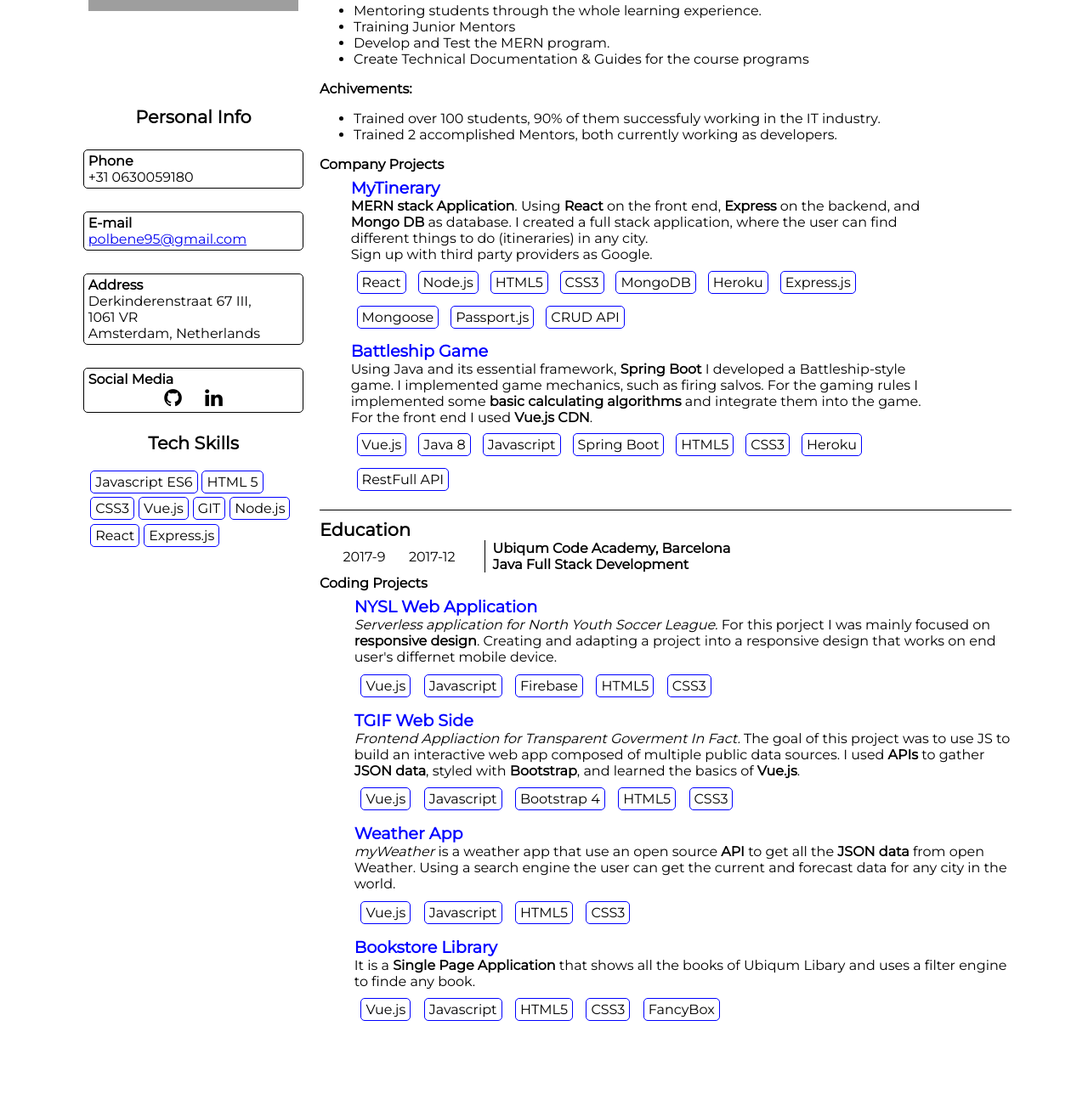
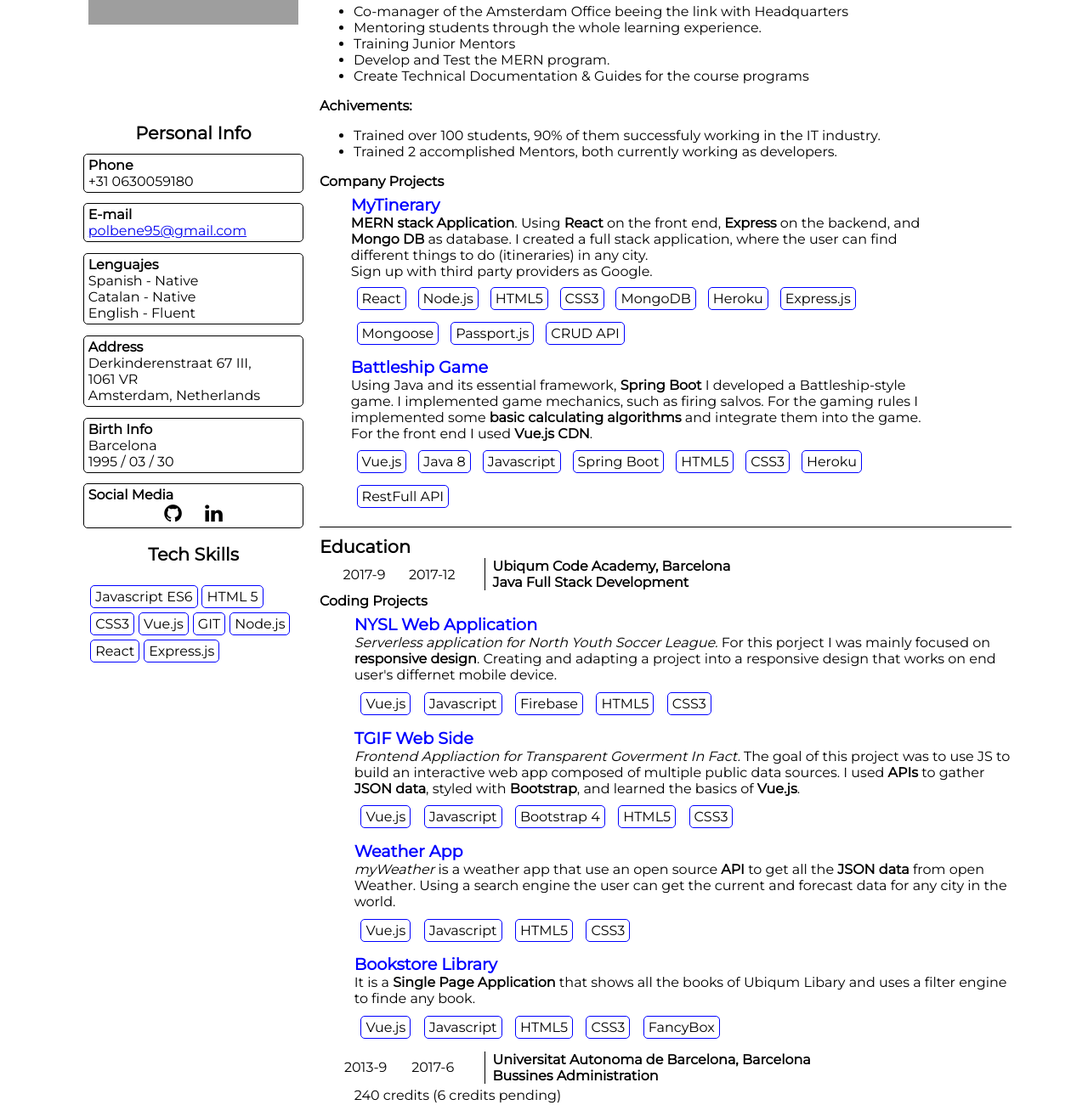
Before and after one commit to polbene95/polbene95Resume, a plain HTML site: page index.html in a window 1280 px wide. Shown: the part 370-1671 px from the top of the page at 85% size. Before the commit the page ends 1585 px from the top, so only its background shows below. Drawn offline with Linux system fonts and the light colour scheme; grey boxes are pictures that could not be loaded.

Commit message:
education field added

```diff
--- a/index.html
+++ b/index.html
@@ -39,11 +39,26 @@
                     </div>
                 </div>
                 <div>
+                    <h4>Lenguajes</h4>
+                    <div>
+                        <p>Spanish - Native</p>
+                        <p>Catalan - Native</p>
+                        <p>English - Fluent</p>
+                    </div>
+                </div>
+                <div>
                     <h4>Address</h4>
                     <div>
                         <p>Derkinderenstraat 67 III,&nbsp;</p>
                         <p>1061 VR</p>
                         <p>Amsterdam,&nbsp;Netherlands</p>
+                    </div>
+                </div>
+                <div>
+                    <h4>Birth Info</h4>
+                    <div>
+                        <p>Barcelona</p>
+                        <p>1995 / 03 / 30</p>
                     </div>
                 </div>
                 <div>
@@ -73,7 +88,7 @@
                 <h3>My Motivation</h3>
                 <p>I am a passionate developer looking for new opportunities and skills to learn. </p>
                 <p>I start my career at Ubiqum as a Full Stack Mentor, where I could learn how to explain complicated and technical concepts to people with no understanding of the matter. </p>
-                <p>After more than 1 year working at Ubiqum, I want to make use of the experience gained to create applications that can help other people.</p>
+                <p>After more than 1 and a half year working at Ubiqum, I want to make use of the experience gained to create applications that can help other people.</p>
                 <p>What I always tell my students is that for me, Developing is an art. Using the code as a tool, from an idea you can create something tangible that other people can enjoy.</p>
             </div>
             <div class="expirience-container">
@@ -93,6 +108,7 @@
                 <div class='description'>
                     <p>Responsabilities:</p>
                     <ul>
+                        <li> Co-manager of the Amsterdam Office beeing the link with Headquarters</li>
                         <li> Mentoring students through the whole learning experience.</li>
                         <li> Training Junior Mentors</li>
                         <li> Develop and Test the MERN program. </li>
@@ -211,6 +227,21 @@
                         </div>
                     </div>
                 </div>
+                <div class="school">
+                    <div class="info">
+                        <div class="time-container">
+                            <p>2013-9</p>
+                            <p>2017-6</p>
+                        </div>
+                        <div class="name">
+                            <p>Universitat Autonoma de Barcelona, Barcelona</p>
+                            <p>Bussines Administration</p>
+                        </div>
+                    </div>
+                    <p class="school-description">
+                        240 credits (6 credits pending)
+                    </p>
+                </div>
             </div>
         </div>
     </div>
--- a/style.css
+++ b/style.css
@@ -93,7 +93,7 @@
 
 .info-container {
     width: 100%;
-    height: 25%;
+    height: 30%;
     display: flex;
     flex-direction: column;
     justify-content: space-around;
@@ -240,6 +240,7 @@
 
 .school {
     width: 100%;
+    margin: 1px 0;
 }
 
 .projects {
```
